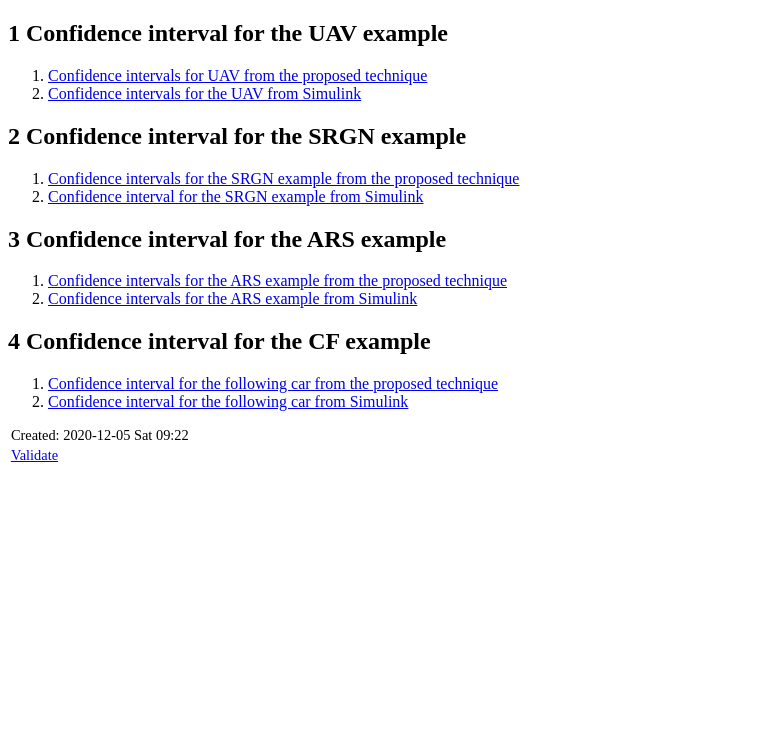
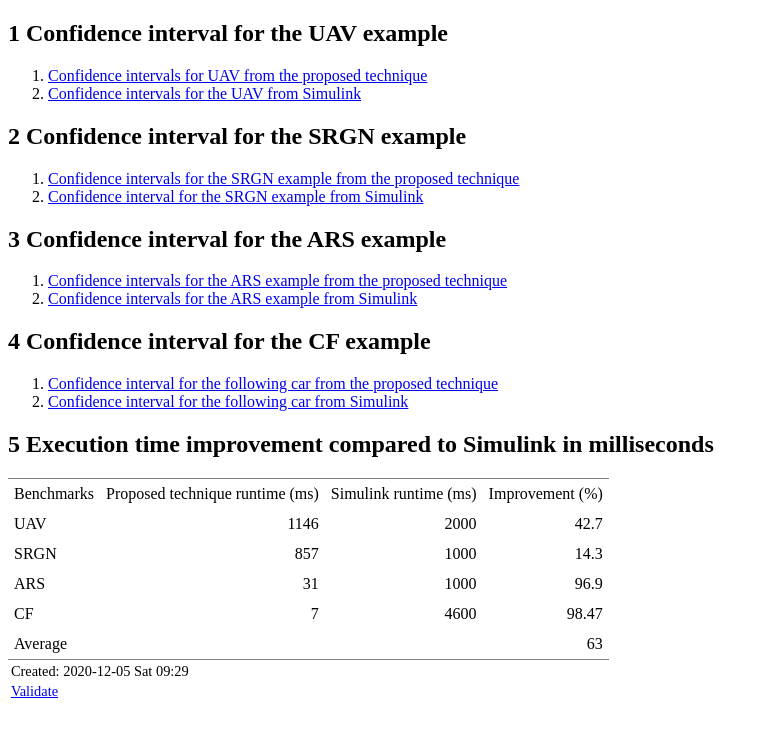
Before and after one commit to anon384/anon384.github.io, a plain HTML site: page index.html in a window 1280 px wide. Shown: the whole page, without its empty margins (0-769 px from the left). Drawn offline with Linux system fonts and the light colour scheme.

Commit message:
Added the execution table too.
Signed-off-by: Avinash Malik <avinash.malik@auckland.ac.nz>

```diff
--- a/index.html
+++ b/index.html
@@ -3,7 +3,7 @@
 "http://www.w3.org/TR/xhtml1/DTD/xhtml1-strict.dtd">
 <html xmlns="http://www.w3.org/1999/xhtml" lang="en" xml:lang="en">
 <head>
-<!-- 2020-12-05 Sat 09:22 -->
+<!-- 2020-12-05 Sat 09:29 -->
 <meta http-equiv="Content-Type" content="text/html;charset=utf-8" />
 <meta name="viewport" content="width=device-width, initial-scale=1" />
 <title>&lrm;</title>
@@ -218,8 +218,8 @@
 <body>
 <div id="content">
 
-<div id="outline-container-orgbe454af" class="outline-2">
-<h2 id="orgbe454af"><span class="section-number-2">1</span> Confidence interval for the UAV example</h2>
+<div id="outline-container-orgd26abd6" class="outline-2">
+<h2 id="orgd26abd6"><span class="section-number-2">1</span> Confidence interval for the UAV example</h2>
 <div class="outline-text-2" id="text-1">
 <ol class="org-ol">
 <li><a href="figures/proposed/robot.pdf">Confidence intervals for UAV from the proposed technique</a></li>
@@ -228,8 +228,8 @@
 </div>
 </div>
 
-<div id="outline-container-org5e3ab39" class="outline-2">
-<h2 id="org5e3ab39"><span class="section-number-2">2</span> Confidence interval for the SRGN example</h2>
+<div id="outline-container-orgfb366f8" class="outline-2">
+<h2 id="orgfb366f8"><span class="section-number-2">2</span> Confidence interval for the SRGN example</h2>
 <div class="outline-text-2" id="text-2">
 <ol class="org-ol">
 <li><a href="figures/proposed/gene.pdf">Confidence intervals for the SRGN example from the proposed technique</a></li>
@@ -238,8 +238,8 @@
 </div>
 </div>
 
-<div id="outline-container-org9c9307c" class="outline-2">
-<h2 id="org9c9307c"><span class="section-number-2">3</span> Confidence interval for the ARS example</h2>
+<div id="outline-container-orgeac3baf" class="outline-2">
+<h2 id="orgeac3baf"><span class="section-number-2">3</span> Confidence interval for the ARS example</h2>
 <div class="outline-text-2" id="text-3">
 <ol class="org-ol">
 <li><a href="figures/proposed/driver.pdf">Confidence intervals for the ARS example from the proposed technique</a></li>
@@ -248,8 +248,8 @@
 </div>
 </div>
 
-<div id="outline-container-orgc888677" class="outline-2">
-<h2 id="orgc888677"><span class="section-number-2">4</span> Confidence interval for the CF example</h2>
+<div id="outline-container-org61bd14f" class="outline-2">
+<h2 id="org61bd14f"><span class="section-number-2">4</span> Confidence interval for the CF example</h2>
 <div class="outline-text-2" id="text-4">
 <ol class="org-ol">
 <li><a href="figures/proposed/twocarsx2.pdf">Confidence interval for the following car from the proposed technique</a></li>
@@ -257,9 +257,71 @@
 </ol>
 </div>
 </div>
+
+<div id="outline-container-org5ed6a1b" class="outline-2">
+<h2 id="org5ed6a1b"><span class="section-number-2">5</span> Execution time improvement compared to Simulink in milliseconds</h2>
+<div class="outline-text-2" id="text-5">
+<table border="2" cellspacing="0" cellpadding="6" rules="groups" frame="hsides">
+
+
+<colgroup>
+<col  class="org-left" />
+
+<col  class="org-right" />
+
+<col  class="org-right" />
+
+<col  class="org-right" />
+</colgroup>
+<tbody>
+<tr>
+<td class="org-left">Benchmarks</td>
+<td class="org-right">Proposed technique runtime (ms)</td>
+<td class="org-right">Simulink runtime (ms)</td>
+<td class="org-right">Improvement (%)</td>
+</tr>
+
+<tr>
+<td class="org-left">UAV</td>
+<td class="org-right">1146</td>
+<td class="org-right">2000</td>
+<td class="org-right">42.7</td>
+</tr>
+
+<tr>
+<td class="org-left">SRGN</td>
+<td class="org-right">857</td>
+<td class="org-right">1000</td>
+<td class="org-right">14.3</td>
+</tr>
+
+<tr>
+<td class="org-left">ARS</td>
+<td class="org-right">31</td>
+<td class="org-right">1000</td>
+<td class="org-right">96.9</td>
+</tr>
+
+<tr>
+<td class="org-left">CF</td>
+<td class="org-right">7</td>
+<td class="org-right">4600</td>
+<td class="org-right">98.47</td>
+</tr>
+
+<tr>
+<td class="org-left">Average</td>
+<td class="org-right">&#xa0;</td>
+<td class="org-right">&#xa0;</td>
+<td class="org-right">63</td>
+</tr>
+</tbody>
+</table>
+</div>
+</div>
 </div>
 <div id="postamble" class="status">
-<p class="date">Created: 2020-12-05 Sat 09:22</p>
+<p class="date">Created: 2020-12-05 Sat 09:29</p>
 <p class="validation"><a href="https://validator.w3.org/check?uri=referer">Validate</a></p>
 </div>
 </body>
```
